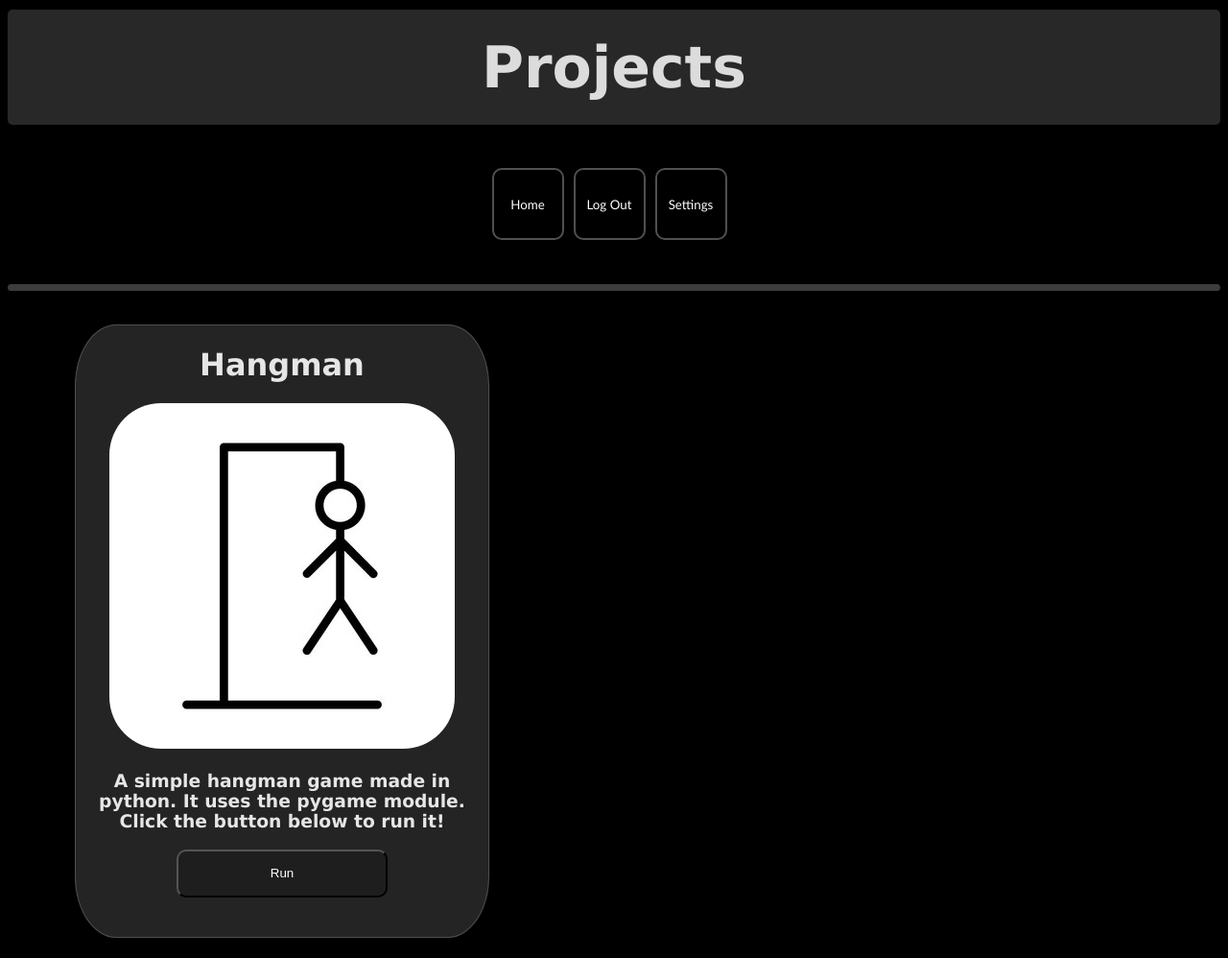
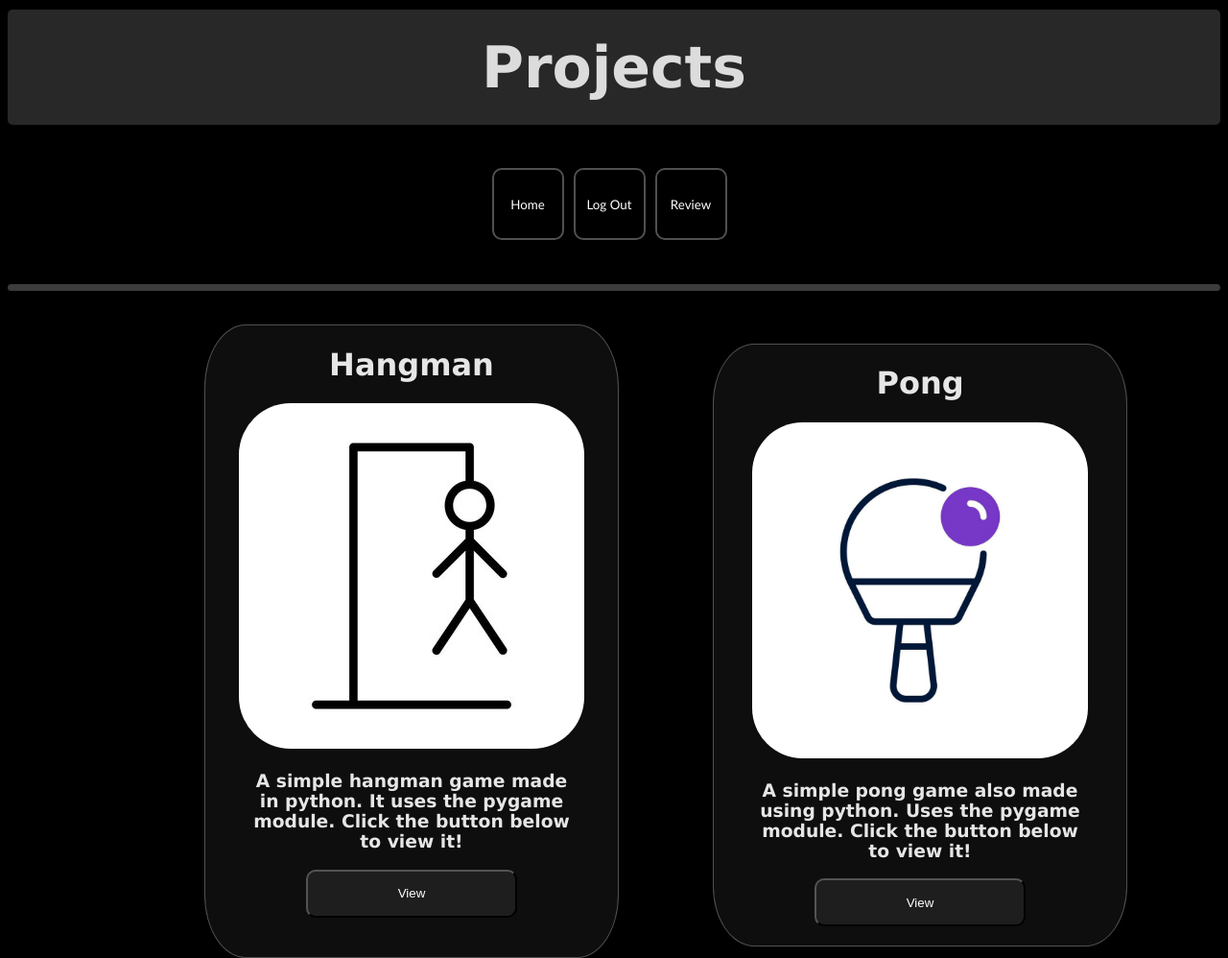
Before and after one commit to lockerboxer9089/Projects, a plain HTML site: page Game_Launcher/index.html in a window 1280 px wide. Shown: the whole page at 96% size. Drawn offline with Linux system fonts and the light colour scheme.

Commit message:
update files

```diff
--- a/Game_Launcher/index.html
+++ b/Game_Launcher/index.html
@@ -15,16 +15,24 @@
     <div class="top">
         <button class="topbuttons" onclick="redirect(1)">Home</button>
         <button class="topbuttons" onclick="redirect(2)">Log Out</button>
-        <button class="topbuttons" onclick="dropdown()">Settings</button>
+        <button class="topbuttons" onclick="review()">Review</button>
     </div>
     <br>
     <hr id="titlebreak">
-    <div class="hangman">
-        <h1>Hangman</h1>
-        <img src="hangman_logo.jpg" alt="Hangman Image" id="hangmanImage">
-        <h3>A simple hangman game made in python. It uses the pygame module. Click the button below to run it!</h3>
-        <button onclick="redirect(3)" class="runButtons">Run</button>
-        <h1></h1>
+    <div id="games">
+        <div class="games">
+            <h1>Hangman</h1>
+            <img src="hangman_logo.jpg" alt="Hangman Image" id="hangmanImage">
+            <h3 class="info">A simple hangman game made in python. It uses the pygame module. Click the button below to view it!</h3>
+            <button onclick="redirect(3)" class="runButtons">View</button>
+            <h1></h1>
+        </div>
+        <div class="games" id="pong">
+            <h1>Pong</h1>
+            <img src="pong_logo.jpg" alt="Pong Logo" id="pongImage">
+            <h3 class="info">A simple pong game also made using python. Uses the pygame module. Click the button below to view it!</h3>
+            <button onclick="redirect(4)" class="runButtons">View</button>
+        </div>
     </div>
 </body>
 </html>
--- a/Game_Launcher/script.js
+++ b/Game_Launcher/script.js
@@ -8,8 +8,15 @@ function redirect(page) {
     else if (page == 3) {
         location.replace("game_pages/hangman.html");
     }
+    else if (page == 4) {
+        location.replace("game_pages/pong.html");
+    }
 }
 
 function returnToMain() {
     location.replace("../index.html");
 }
+
+function review() {
+    location.replace("redirect_pages/review.html");
+}
--- a/Game_Launcher/style.css
+++ b/Game_Launcher/style.css
@@ -65,12 +65,12 @@
     width: 100%;
 }
 
-.hangman {
+.games {
     max-width: 430px;
     max-height: auto;
     text-align: center;
     border: 1px solid rgb(80, 80, 80);
-    background-color: rgba(40, 40, 40, 0.9);
+    background-color: rgba(40, 40, 40, 35%);
     border-radius: 10%;
     font-family: 'Lucida Sans', 'Lucida Sans Regular', 'Lucida Grande', 'Lucida Sans Unicode', Geneva, Verdana, sans-serif;
     margin-top: 35px;
@@ -78,7 +78,23 @@
     color: rgb(230, 230, 230);
 }
 
+.info {
+    width: 350px;
+    margin-left: 40px;
+}
+
+#pong {
+    margin-left: 600px;
+    margin-top: -640px;
+}
+
 #hangmanImage {
+    border-radius: 15%;
+}
+
+#pongImage {
+    width: 350px;
+    height: auto;
     border-radius: 15%;
 }
 
@@ -141,3 +157,7 @@
     50% {background-position: 400% 0;}
     100% {background-position: 0 0;}
 }
+
+#games {
+    margin-left: 135px;
+}
```
Also changed, not shown: Game_Launcher/game_pages/pong.html (+13 -0 lines), Game_Launcher/redirect_pages/review.html (added, +18 -0 lines).
